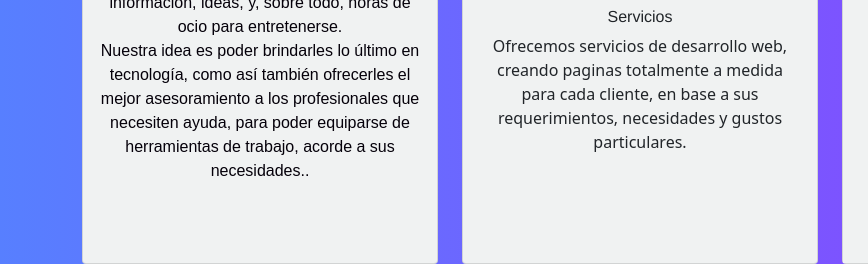
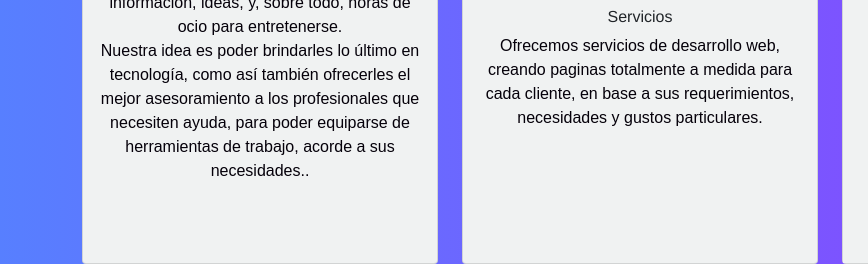
Before and after one commit to DaniloTorossi/tntcomputacion, a plain HTML site: page index.html in a window 1280 px wide. Shown: the part 1638-1902 px from the top of the page, 0-868 px from the left. Drawn offline with nearby package versions, Linux system fonts and the light colour scheme; a web font is replaced by a local one.

Commit message:
revisión de contenedore

```diff
--- a/index.html
+++ b/index.html
@@ -118,8 +118,9 @@
               <p class="card-text font-card"> Vendemos productos de hardware, periféricos, accesorios y mucho más...
                 <br>
                 Además, ofrecemos asesoramiento técnico personalizado, limpieza de equipos y reparación de terminales.
-
+              </p>
               <h5 class="font-card-tittle">Servicios</h5>
+              <p class="card-text font-card">
               Ofrecemos servicios de desarrollo web, creando paginas totalmente a medida para cada
               cliente, en base a sus requerimientos, necesidades y gustos particulares. </p>
 
```
